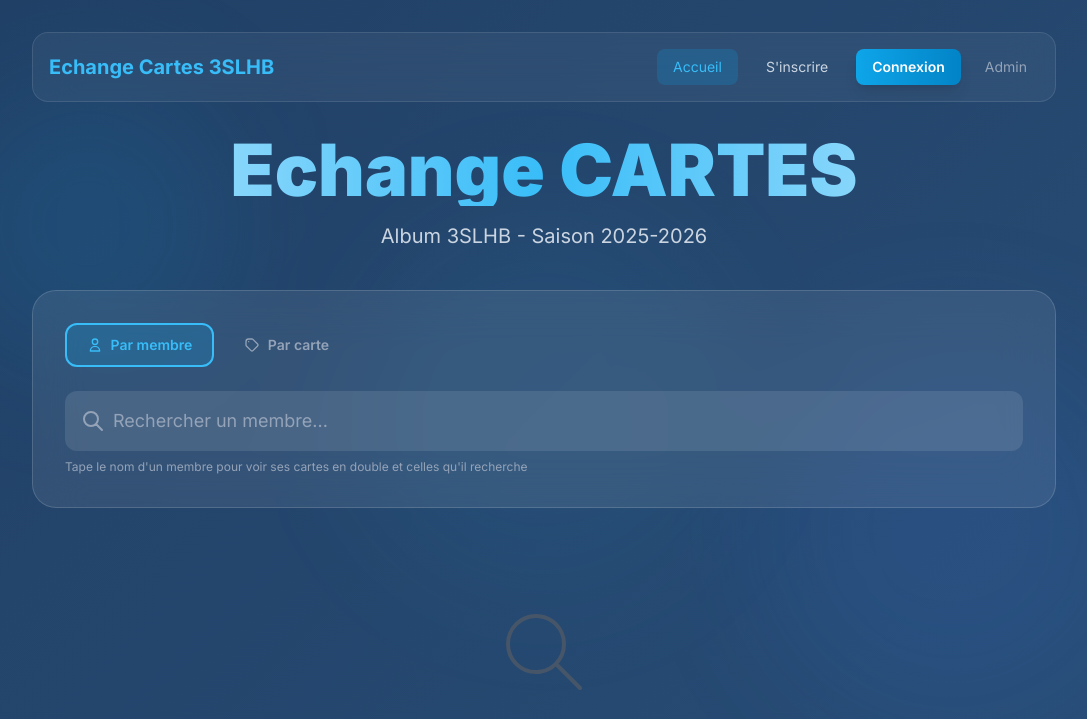
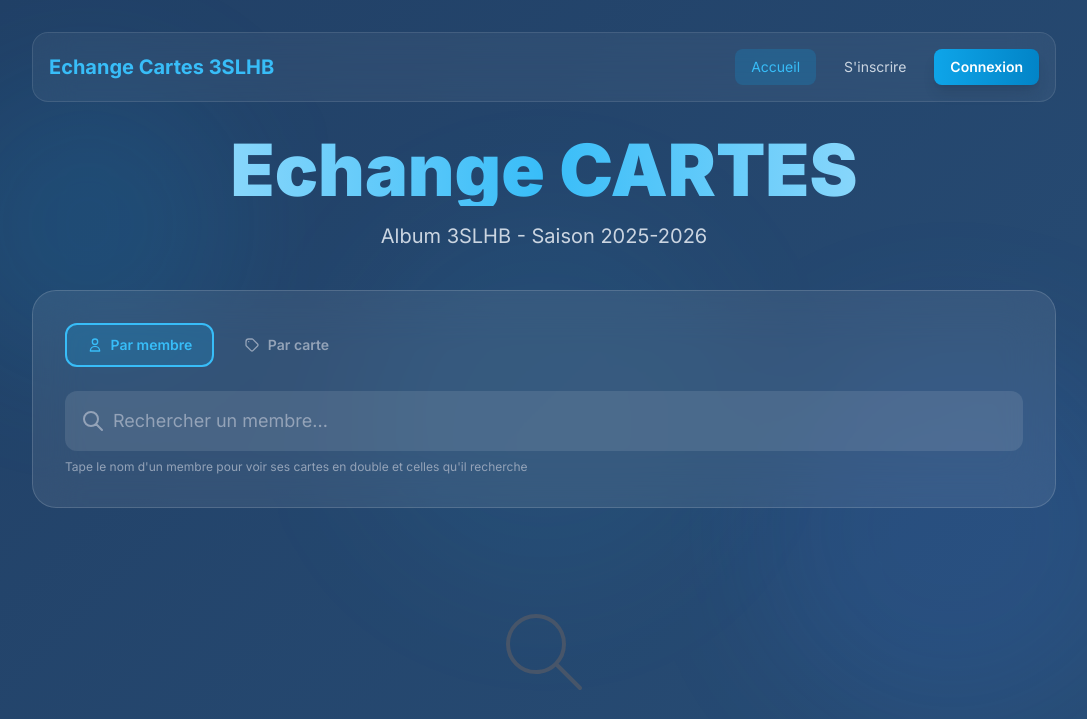
Before and after one commit to Lemalty/trading-cartes-panini, a Node project: template src/views/index.ejs in a window 1280 px wide. Shown: the top 719 px of the page, without its empty margins (96-1183 px from the left). Run offline with Node 20 templates, Linux system fonts and the light colour scheme; the template is opened without the code that fills it, so the values that code supplies are empty; some libraries are stand-ins or nearby versions.

Commit message:
Retire le lien Admin de la navbar (desktop et mobile)
https://claude.ai/code/session_01KFhy793WV3ggE9QrDxik9C

```diff
--- a/src/views/partials/navbar.ejs
+++ b/src/views/partials/navbar.ejs
@@ -27,9 +27,6 @@
                     Connexion
                 </a>
             <% } %>
-            <a href="/admin" class="px-3 py-2 text-slate-400 hover:text-white rounded-lg transition-all text-sm">
-                Admin
-            </a>
         </div>
 
         <!-- Mobile hamburger -->
@@ -67,9 +64,6 @@
                     Connexion
                 </a>
             <% } %>
-            <a href="/admin" class="px-4 py-2.5 text-slate-400 hover:text-white rounded-lg transition-all text-sm">
-                Admin
-            </a>
         </div>
     </div>
 </nav>
```
